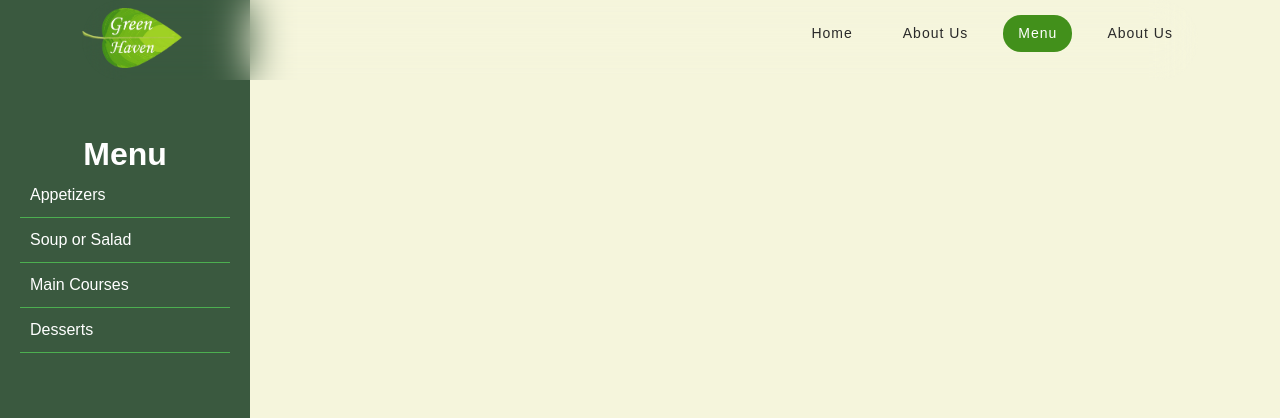
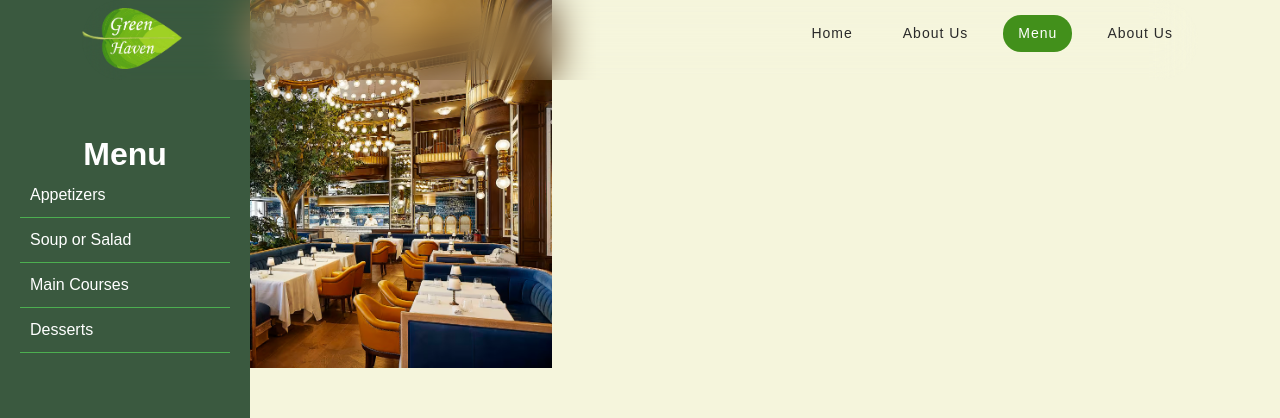
Before and after one commit to thojayso08/TSA, a plain HTML site: page explore.html in a window 1280 px wide. Shown: the top 418 px of the page. Drawn offline with nearby package versions, Linux system fonts and the light colour scheme.

Commit message:
Update explore.html

```diff
--- a/explore.html
+++ b/explore.html
@@ -211,7 +211,9 @@
         </div>
     </header>
     <!-- ***** Header Area End ***** -->
-
+    <div id="image-container">
+        <img src="../assets/images/home-about.jpg" alt="Your Image" id="initial-image" />
+    </div>
     <div class="sidebar">
         <h2>Menu</h2>
         <ul>
```
